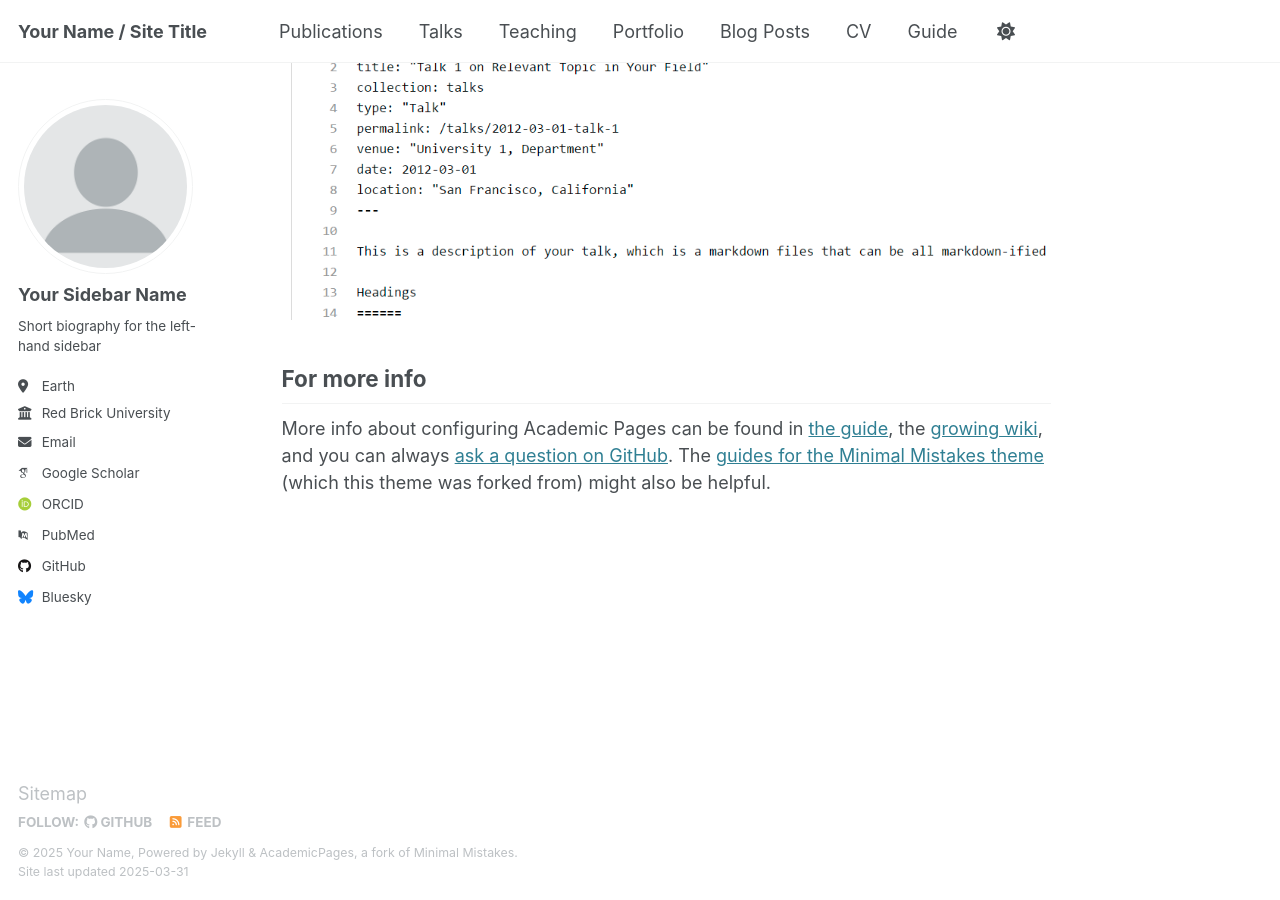
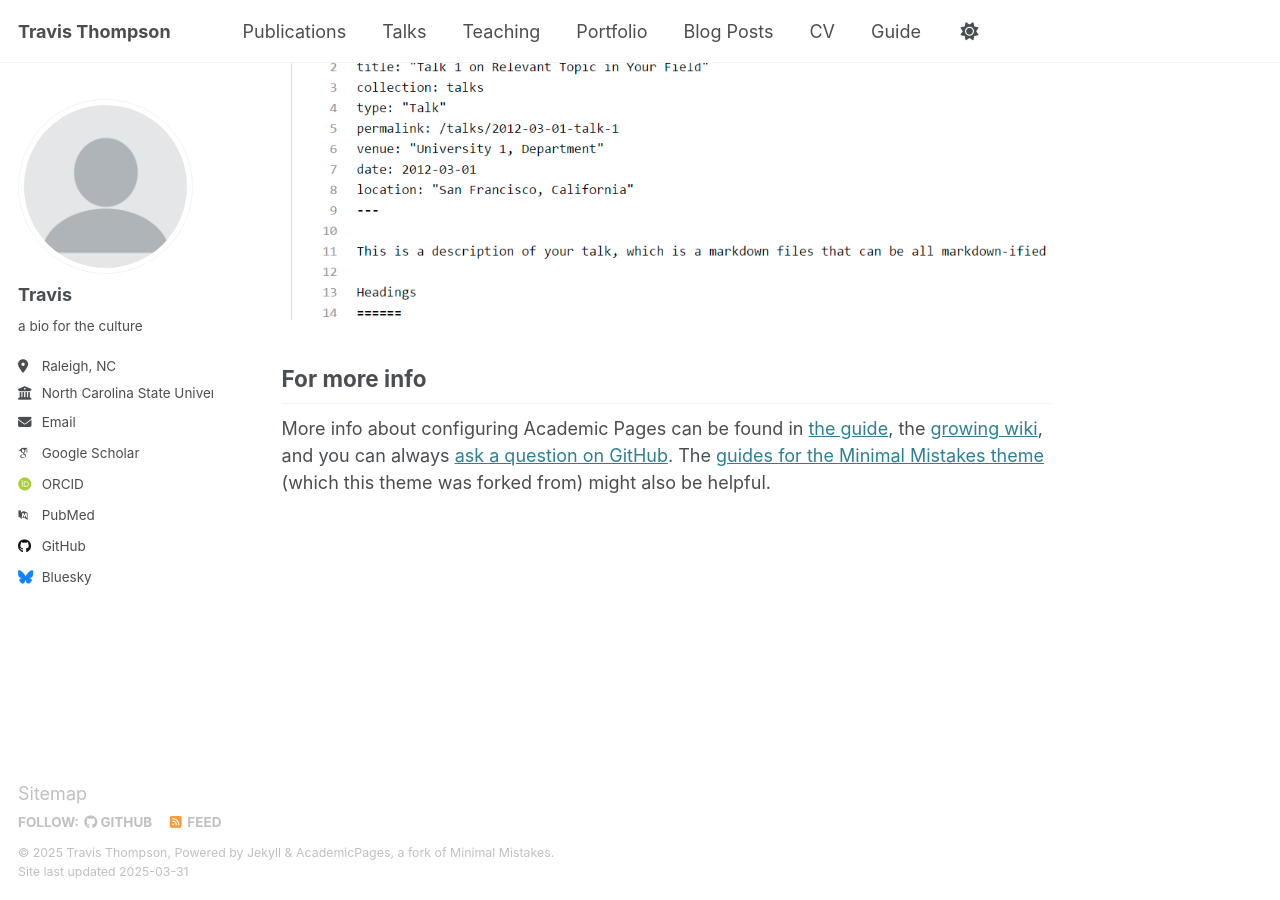
Before and after one commit to Travist14/TravisThompson, a Jekyll site: the page built from _pages/about.md, in a window 1280 px wide and 900 px high, scrolled down 2607 px. Built offline with Jekyll 4.4.1, drawn with Linux system fonts in a browser that asks for light colours; some web fonts are replaced.

Commit message:
Update _config.yml

```diff
--- a/_config.yml
+++ b/_config.yml
@@ -9,9 +9,9 @@
 # Basic Site Settings
 locale                   : "en-US"
 site_theme               : "default"
-title                    : "Your Name / Site Title"
+title                    : "Travis Thompson"
 title_separator          : "-"
-name                     : &name "Your Name"
+name                     : &name "Travis Thompson"
 description              : &description "personal description"
 url                      : https://academicpages.github.io # the base hostname & protocol for your site e.g. "https://[your GitHub username].github.io"
 baseurl                  : "" # the subpath of your site, e.g. "/blog"
@@ -23,11 +23,11 @@ repository               : "academicpages/academicpages.github.io"
 author:
   # Biographic information
   avatar           : "profile.png"
-  name             : "Your Sidebar Name"
+  name             : "Travis"
   pronouns         : # example: "she/her"
-  bio              : "Short biography for the left-hand sidebar"
-  location         : "Earth"
-  employer         : "Red Brick University"
+  bio              : "a bio for the culture"
+  location         : "Raleigh, NC"
+  employer         : "North Carolina State University"
   uri              : # URL
   email            : "none@example.org"
 
```
